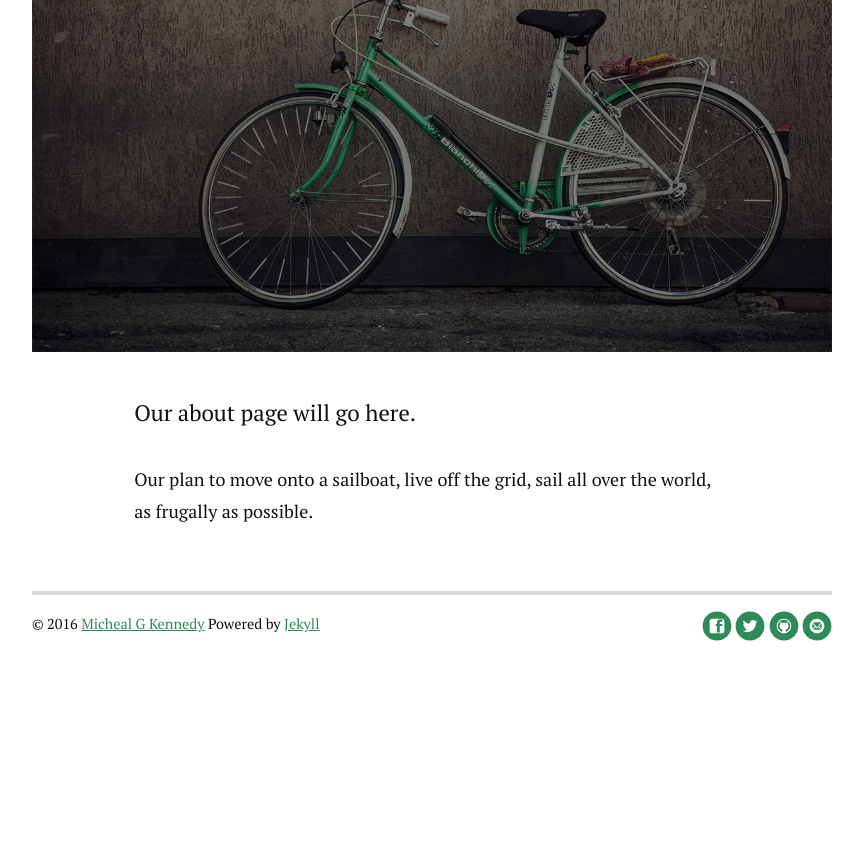
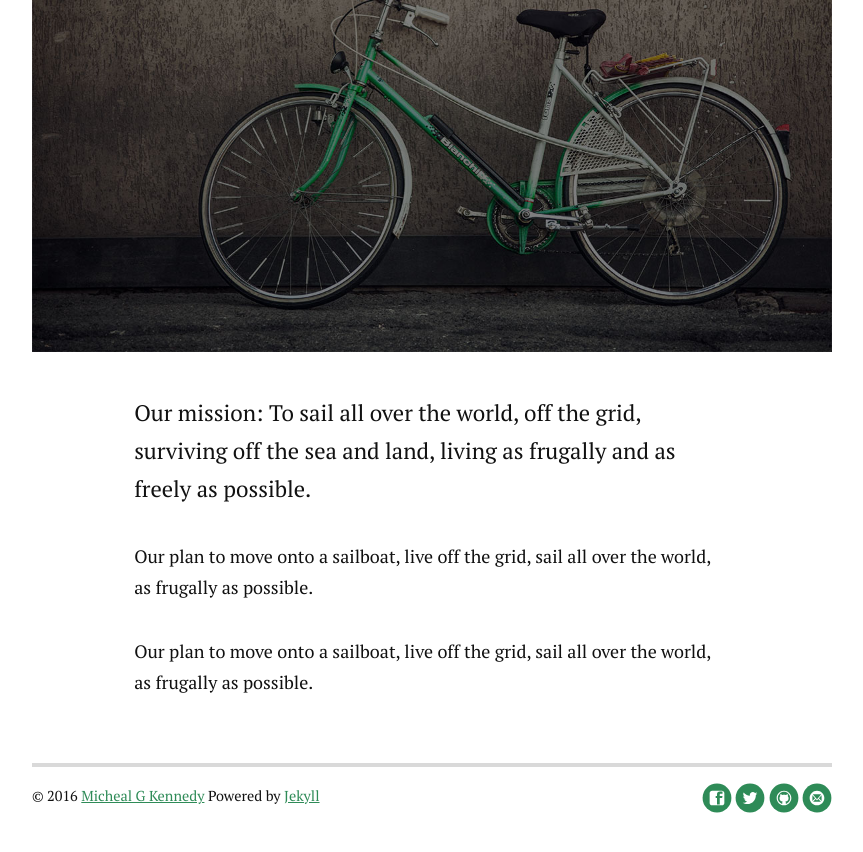
Before and after one commit to MichealKennedy/channel-old, a Jekyll site: the page built from about.md, in a window 1280 px wide and 900 px high, scrolled down 574 px. Shown: the top 852 px of the window, without its empty margins (208-1071 px from the left). Built offline with Jekyll 4.4.1, drawn with Linux system fonts in a browser that asks for light colours; nearby versions of some CDN libraries; before the commit the page ends 1302 px from its top, so only the background shows below that.

Commit message:
Working on pages

```diff
--- a/about.md
+++ b/about.md
@@ -6,6 +6,17 @@ title: About Mafia Kitty Sailing
 <div class="post">
 	<h2 class="pageTitle">About Mafia Kitty Sailing</h2>
 	<img src="{{ '/assets/img/touring.jpg' | prepend: site.baseurl }}" alt="">
-	<p class="intro">Our about page will go here.</p>
+	<p class="intro">Our mission: To sail all over the world, off the grid, surviving off the sea and land, living as frugally and as freely as possible.</p>
+
+	<!-- The Outline
+	<ul class="posts noList">
+      <li></li>
+			<li></li>
+			<li></li>
+			<li></li>
+	</ul> -->
 	<p>Our plan to move onto a sailboat, live off the grid, sail all over the world, as frugally as possible.</p>
+
+	<p>Our plan to move onto a sailboat, live off the grid, sail all over the world, as frugally as possible.</p>
+
 </div>
```
Also changed, not shown: articles.md (+1 -1 lines).
